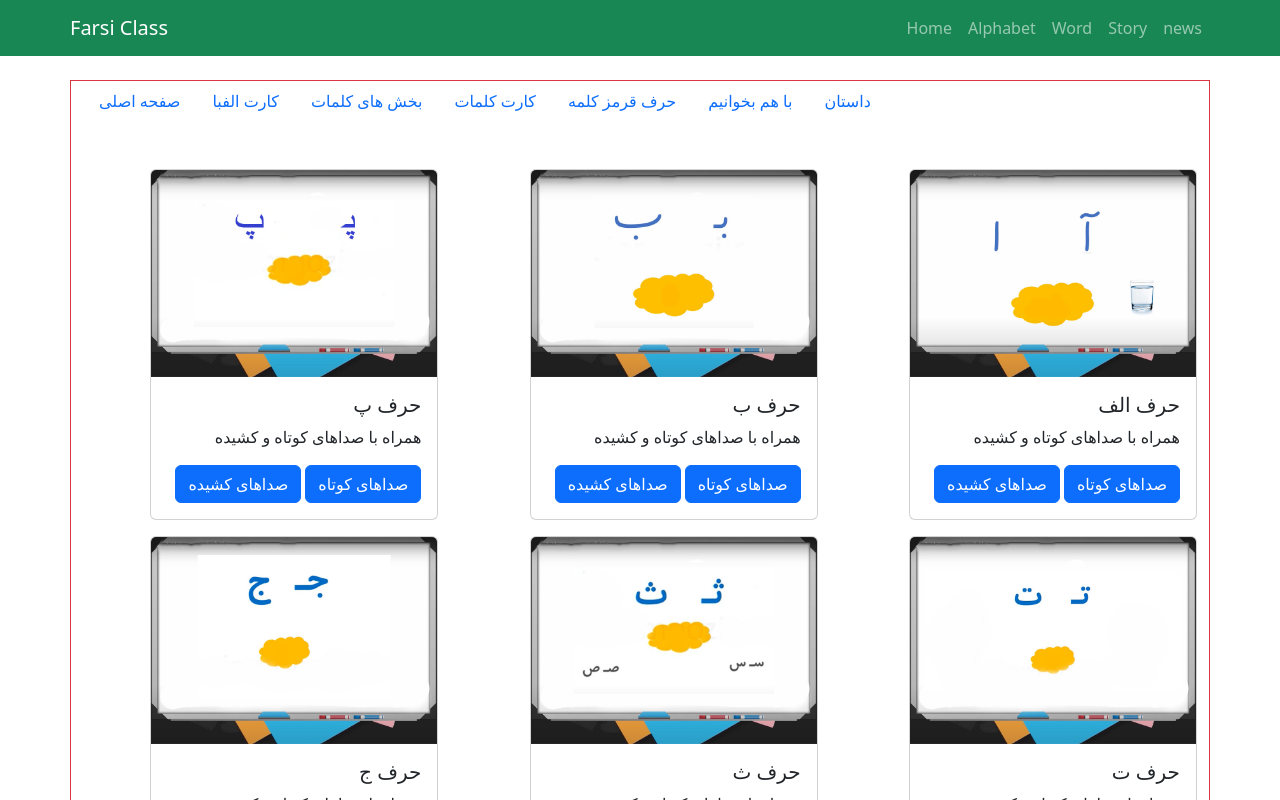
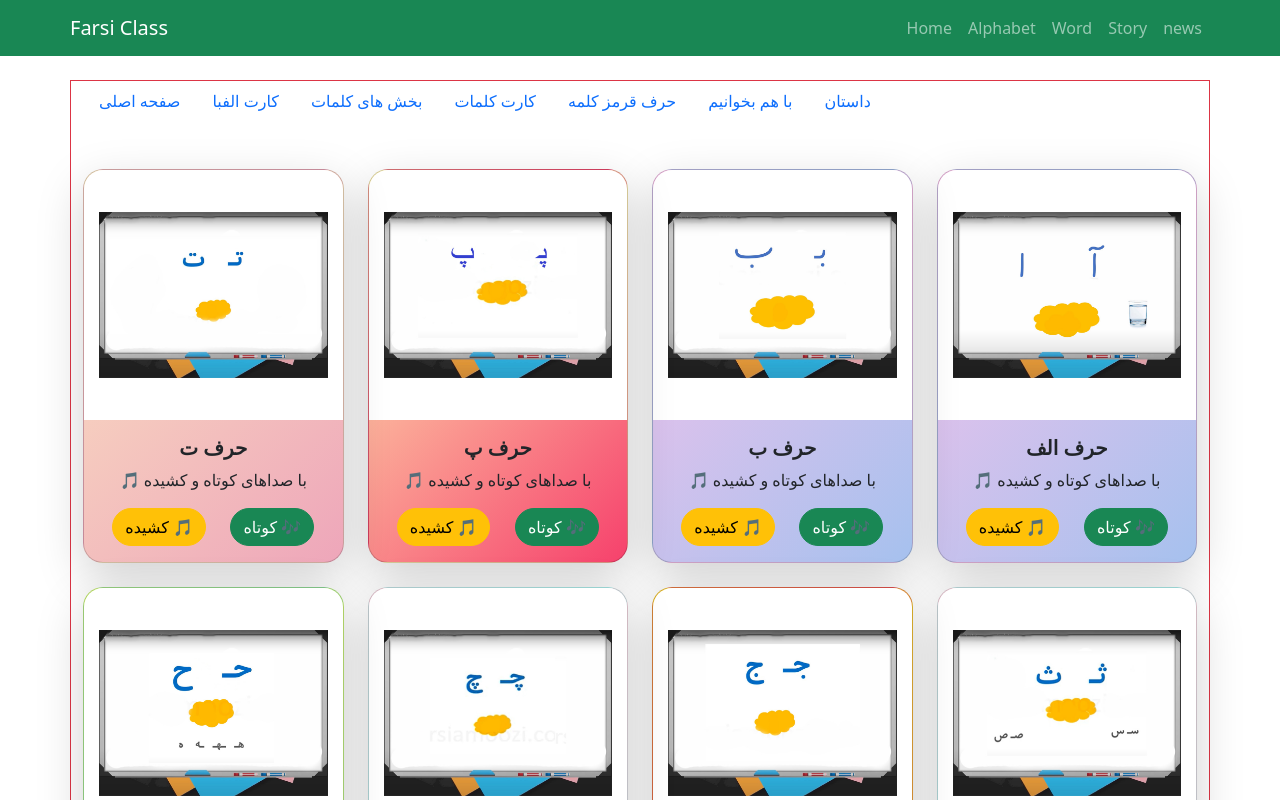
Before and after one commit to masooma-zahedi/F_webClass, a React (Create React App) app: page /alphabet/cardAlphaCompo in a window 1280 px wide. Shown: the top 800 px of the page. Built offline with nearby package versions, Linux system fonts and the light colour scheme.

Commit message:
change cardAl[ha design

```diff
--- a/src/sections/alphabet/CardAlphaCompo.jsx
+++ b/src/sections/alphabet/CardAlphaCompo.jsx
@@ -1,7 +1,9 @@
-import React from 'react';
-import { nanoid } from 'nanoid';
+import React from "react";
+import { nanoid } from "nanoid";
+import "bootstrap/dist/css/bootstrap.min.css";
+// import "./CardAlpha.css"; // استایل اضافه
 
- let infoCard = [
+export let infoCard = [
     {
         mainPic:"/images/assetAlpha/cardAlpha/آ--04-10.jpg",
         title:"حرف الف",
@@ -325,117 +327,179 @@ import { nanoid } from 'nanoid';
 
 ]
 
+const pastelColors = [
+  "linear-gradient(135deg, #FFDEE9, #B5FFFC)", // صورتی/آبی روشن
+  "linear-gradient(135deg, #FFF6B7, #F6416C)", // زرد/قرمز ملایم
+  "linear-gradient(135deg, #cdf7a6ff, #F8D800)", // طلایی ملایم
+  "linear-gradient(135deg, #D4FC79, #96E6A1)", // سبز روشن
+  "linear-gradient(135deg, #84FAB0, #8FD3F4)", // سبز/آبی
+  "linear-gradient(135deg, #FCCF31, #F55555)", // نارنجی روشن
+  "linear-gradient(135deg, #FBC2EB, #A6C1EE)", // صورتی/بنفش روشن
+  "linear-gradient(135deg, #fbe5c2ff, #eea6baff)", // صورتی/بنفش روشن
+];
+
 export const CardAlphaCompo = () => {
-    // console.log(infoCard[0].title);
-
   return (
     <>
-        <section className='f-right mt-5' dir='rtl'>
-            <div className="row" >
-                {/* *** start Num 1 *** */}
-                {
-                    infoCard.map((letter,index)=>{
-                        // console.log(index);
-                        return(
-                            <>
-                                <div className="col mb-3" key={index+nanoid(4)}>
-                                    <div className="card" style={{width:"18rem"}}>
-                                        <img src={letter.mainPic} className="card-img-top" data-bs-toggle="modal" data-bs-target={`#${letter.examplePicId}`}  alt="حرف آ" />
-                                        <div className="card-body">
-                                            <h5 className="card-title">{letter.title}</h5>
-                                            <p className="card-text">همراه با صداهای کوتاه و کشیده</p>
-                                            <a href="#" className="btn btn-primary ms-1" data-bs-toggle="modal" data-bs-target={`#${letter.shortSoundId}`}>صداهای کوتاه</a>
-                                            <a href="#" className="btn btn-primary" data-bs-toggle="modal" data-bs-target={`#${letter.longSoundId}`}>صداهای کشیده</a>
+      <style>
+    {`
+      .letter-card {
+        border-radius: 20px;
+        overflow: hidden;
+        transition: transform 0.3s ease-in-out;
+        background: linear-gradient(135deg, #ffecd2, #fcb69f);
+      }
+
+      .letter-card:hover {
+        transform: scale(1.05);
+      }
+
+      .letter-img {
+        height: 250px;
+        object-fit: contain;
+        padding: 15px;
+        background: white;
+      }
+    `}
+  </style>
+
+  {/* <div className="letter-card">
+    <img src={letter.mainPic} className="letter-img" alt="" />
+  </div> */}
+
+    <section className="f-right mt-5" dir="rtl">
+      <div className="row justify-content-center">
+        {infoCard.map((letter, index) =>{
+            // انتخاب رنگ تصادفی برای هر کارت
+            const bgColor =
+              pastelColors[Math.floor(Math.random() * pastelColors.length)];
+           return (
+          <div className="col-12 col-md-4 col-lg-3 mb-4" key={index + nanoid(4)}>
+            <div className="card letter-card shadow-lg" style={{ background: bgColor }}>
+              <img
+                src={letter.mainPic}
+                className="card-img-top letter-img"
+                data-bs-toggle="modal"
+                data-bs-target={`#${letter.examplePicId}`}
+                alt={letter.title}
+              />
+              <div className="card-body text-center">
+                <h5 className="card-title fw-bold">{letter.title}</h5>
+                <p className="card-text">با صداهای کوتاه و کشیده 🎵</p>
+                <div className="d-flex justify-content-around">
+                  <button
+                    className="btn btn-success rounded-pill"
+                    data-bs-toggle="modal"
+                    data-bs-target={`#${letter.shortSoundId}`}
+                  >
+                    🎶 کوتاه
+                  </button>
+                  <button
+                    className="btn btn-warning rounded-pill"
+                    data-bs-toggle="modal"
+                    data-bs-target={`#${letter.longSoundId}`}
+                  >
+                    🎵 کشیده
+                  </button>
                 </div>
               </div>
-                                    {/*  stsrt modal - Example Letter  */}
-                                    <div className="modal fade" style={{backgroundColor:' rgba(0, 0, 0, 0.619)'}} id={letter.examplePicId}  data-bs-backdrop="static" data-bs-keyboard="false" tabIndex="-1" aria-labelledby="staticBackdropLabel" aria-hidden="true">
-                                        <div className="modal-dialog modal-dialog-centered border border-light" style={{width: '700px'}}>
-                                        <div className="modal-content bg-danger"  style={{width: '700px', minHeight:'500px'}}>
+            </div>
+
+            {/* Modal Example */}
+            <div
+              className="modal fade"
+              id={letter.examplePicId}
+              data-bs-backdrop="static"
+              data-bs-keyboard="false"
+              tabIndex="-1"
+              aria-hidden="true"
+            >
+              <div className="modal-dialog modal-dialog-centered">
+                <div className="modal-content colorful-modal">
                   <div className="modal-header">
-                                                <button type="button" className="btn-close" data-bs-dismiss="modal" aria-label="Close"></button>
-                                            <div className="modal-title" style={{maxiWdth: '300px', maxWidth:' 100px'}} id="staticBackdropLabel">
-                                                <img src="./images/assetAlpha/cardAlpha/short-sound.jpg" className="w-100 h-100" alt="short-sound" srcSet="" />
-                                            </div>
+                    <h5 className="modal-title">نمونه‌های {letter.title}</h5>
+                    <button
+                      type="button"
+                      className="btn-close"
+                      data-bs-dismiss="modal"
+                      aria-label="Close"
+                    ></button>
                   </div>
                   <div className="modal-body">
-                                                {
-                                                    letter.examplePic.map((exaPic,index)=>{
-                                                        return(
-                                                            <>
-                                                                <div style={{height: '400px'}} key={index+nanoid(4)} className="mb-3">
-                                                                    <img src={exaPic} className="w-100 h-100" alt={exaPic} srcSet=""/>
+                    {letter.examplePic.map((exaPic, i) => (
+                      <div key={i + nanoid(4)} className="mb-3">
+                        <img src={exaPic} className="w-100 rounded" alt="" />
                       </div>
-                                                            </>
-                                                        )
-                                                    })
-                                                }
-                                            </div>
-                                            <div className="modal-footer">
-                                            <button type="button" className="btn btn-secondary" data-bs-dismiss="modal">Close</button>
-                                            <button type="button" className="btn btn-primary">Understoodssss</button>
+                    ))}
                   </div>
                 </div>
               </div>
             </div>
-                                    {/* end modal-- Example Letter  */}
 
-                                    {/* <!-- stsrt modal - Short Sound --> */}
-                                    <div className="modal fade" id={letter.shortSoundId} data-bs-backdrop="static" data-bs-keyboard="false" tabIndex="-1" aria-labelledby="staticBackdropLabel" aria-hidden="true">
+            {/* Modal Short */}
+            <div
+              className="modal fade"
+              id={letter.shortSoundId}
+              data-bs-backdrop="static"
+              tabIndex="-1"
+              aria-hidden="true"
+            >
               <div className="modal-dialog modal-dialog-centered">
-                                        <div className="modal-content" style={{width: '700px', height: '500px'}}>
+                <div className="modal-content colorful-modal">
                   <div className="modal-header">
-                                                <button type="button" className="btn-close" data-bs-dismiss="modal" aria-label="Close"></button>
-                                            <div className="modal-title" style={{maxWidth: '300px', maxWidth: '100px'}} id="staticBackdropLabel">
-                                                <img src="./images/assetAlpha/cardAlpha/short-sound.jpg" className="w-100 h-100" alt="short-sound" srcSet="" />
+                    <h5 className="modal-title">صدای کوتاه 🎶</h5>
+                    <button
+                      type="button"
+                      className="btn-close"
+                      data-bs-dismiss="modal"
+                      aria-label="Close"
+                    ></button>
                   </div>
-                                            </div>
-                                            <div className="modal-body">
-                                            <div>
-                                                <img src={letter.shortSoundPic} className="w-100 h-100" alt="" srcSet="" />
-                                            </div>
-                                            </div>
-                                            <div className="modal-footer">
-                                            <button type="button" className="btn btn-secondary" data-bs-dismiss="modal">Close</button>
-                                            <button type="button" className="btn btn-primary">Understood</button>
+                  <div className="modal-body text-center">
+                    <img
+                      src={letter.shortSoundPic}
+                      className="w-75 rounded"
+                      alt=""
+                    />
                   </div>
                 </div>
               </div>
             </div>
-                                    {/* <!-- end modal --> */}
-                                    {/* <!-- stsrt modal - Long Sound --> */}
-                                    <div className="modal fade" id={letter.longSoundId} data-bs-backdrop="static" data-bs-keyboard="false" tabIndex="-1" aria-labelledby="staticBackdropLabel" aria-hidden="true">
+
+            {/* Modal Long */}
+            <div
+              className="modal fade"
+              id={letter.longSoundId}
+              data-bs-backdrop="static"
+              tabIndex="-1"
+              aria-hidden="true"
+            >
               <div className="modal-dialog modal-dialog-centered">
-                                        <div className="modal-content" style={{width: '700px', height: '500px'}}>
+                <div className="modal-content colorful-modal">
                   <div className="modal-header">
-                                                <button type="button" className="btn-close" data-bs-dismiss="modal" aria-label="Close"></button>
-                                            <div className="modal-title" style={{maxWidth: '300px', maxWidth: '100px'}} id="staticBackdropLabel">
-                                                <img src="./images/assetAlpha/cardAlpha/longSound.jpg" className="w-100 h-100" alt="short-sound" srcSet="" />
+                    <h5 className="modal-title">صدای کشیده 🎵</h5>
+                    <button
+                      type="button"
+                      className="btn-close"
+                      data-bs-dismiss="modal"
+                      aria-label="Close"
+                    ></button>
                   </div>
-                                            </div>
-                                            <div className="modal-body">
-                                            <div>
-                                                <img src={letter.longSoundPic} className="w-100 h-100" alt="" srcSet="" />
-                                            </div>
-                                            </div>
-                                            <div className="modal-footer">
-                                            <button type="button" className="btn btn-secondary" data-bs-dismiss="modal">Close</button>
-                                            <button type="button" className="btn btn-primary">Understood</button>
+                  <div className="modal-body text-center">
+                    <img
+                      src={letter.longSoundPic}
+                      className="w-75 rounded"
+                      alt=""
+                    />
                   </div>
                 </div>
               </div>
             </div>
-                                    {/* <!-- end modal long Sound--> */}
+          </div>
+        )})}
+      </div>
 
-                                </div>
+    </section>
     </>
-                        )
-
-                    })
-                }
-            </div>
-        </section>
-
-    </>
-  )
-}
+  );
+};
```
Lines whose indentation alone changed are shown as unchanged.
